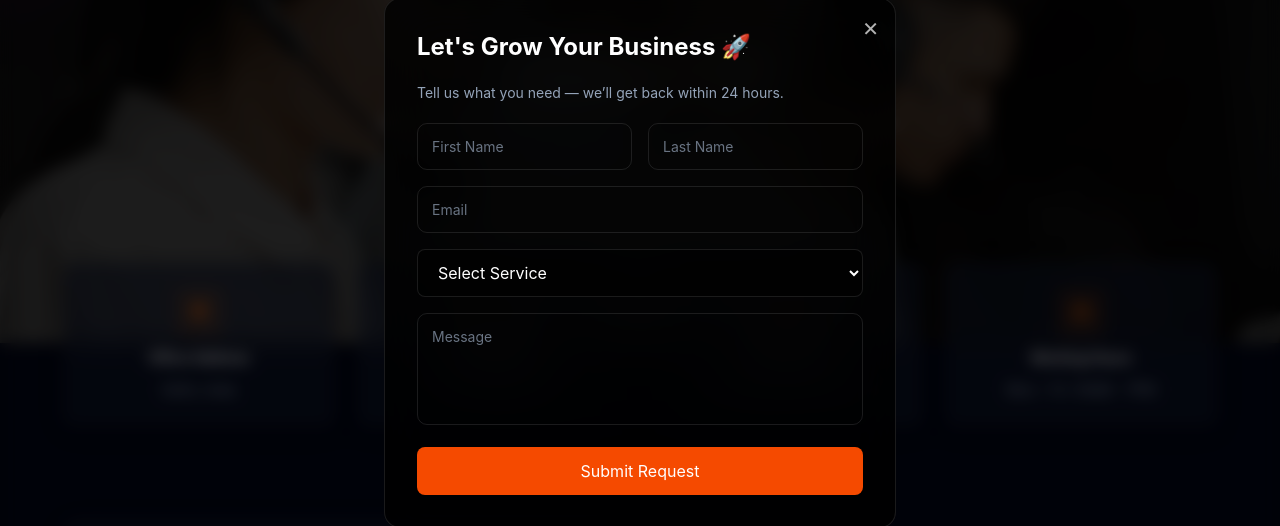
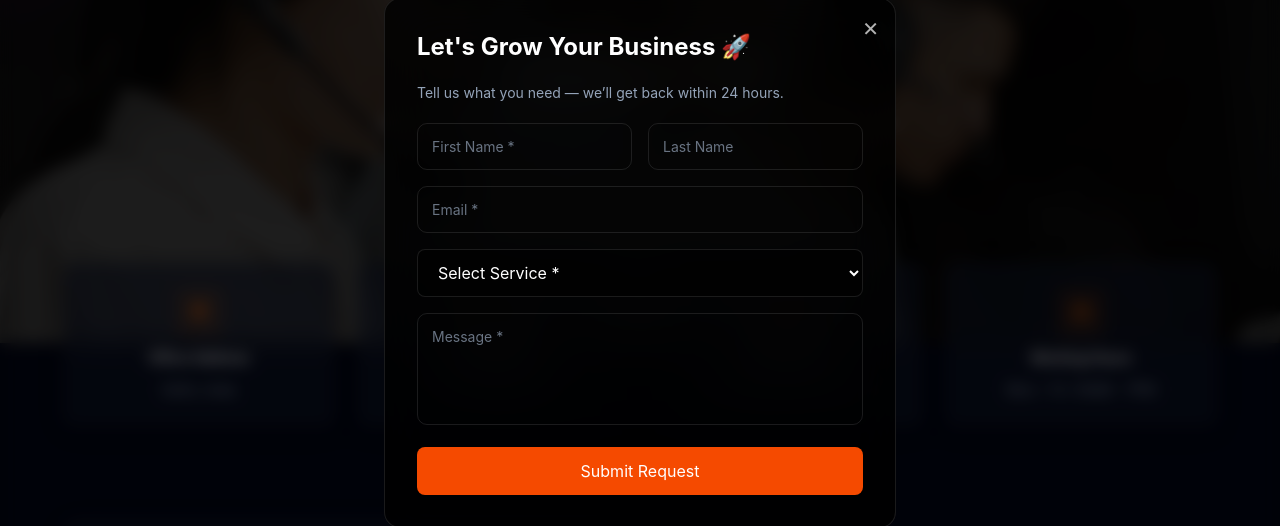
Before and after one commit to Buddy007k/Cybernestx, a Next.js app: page /contact in a window 1280 px wide. Shown: the part 137-663 px from the top of the page. Built offline with nearby package versions, Linux system fonts and the light colour scheme.

Commit message:
contact us

```diff
--- a/app/api/contact/route.js
+++ b/app/api/contact/route.js
@@ -1,4 +1,4 @@
-import { NextResponse } from "next/server";
+import nodemailer from "nodemailer";
 
 export async function POST(req) {
   try {
@@ -6,26 +6,36 @@ export async function POST(req) {
 
     const { firstName, lastName, email, phone, service, message } = body;
 
-    // 🔥 BASIC VALIDATION
-    if (!firstName || !email || !service) {
-      return NextResponse.json(
-        { error: "Missing required fields" },
-        { status: 400 }
-      );
-    }
+    // 🔥 transporter (use your Gmail or SMTP)
+    const transporter = nodemailer.createTransport({
+      service: "gmail",
+      auth: {
+        user: process.env.EMAIL_USER,
+        pass: process.env.EMAIL_PASS, // App password (NOT your real password)
+      },
+    });
 
-    // 🔥 FOR NOW: just log (later DB/email)
-    console.log("📩 New Lead:", body);
+    // 🔥 email content
+    const mailOptions = {
+      from: `"CyberNestX Lead" <${process.env.EMAIL_USER}>`,
+      to: process.env.EMAIL_TO, // your receiving email
+      subject: `🚀 New Service Inquiry - ${service}`,
+      html: `
+        <h2>New Contact Form Submission</h2>
+        <p><strong>Name:</strong> ${firstName} ${lastName}</p>
+        <p><strong>Email:</strong> ${email}</p>
+        <p><strong>Phone:</strong> ${phone}</p>
+        <p><strong>Service:</strong> ${service}</p>
+        <p><strong>Message:</strong></p>
+        <p>${message}</p>
+      `,
+    };
 
-    return NextResponse.json(
-      { success: true, message: "Form submitted successfully" },
-      { status: 200 }
-    );
+    await transporter.sendMail(mailOptions);
 
-  } catch (err) {
-    return NextResponse.json(
-      { error: "Something went wrong" },
-      { status: 500 }
-    );
+    return Response.json({ success: true });
+  } catch (error) {
+    console.error(error);
+    return Response.json({ success: false, error: "Email failed" }, { status: 500 });
   }
 }
--- a/app/layout.js
+++ b/app/layout.js
@@ -3,6 +3,7 @@ import Providers from "@/components/providers";
 import Navbar from "@/components/navbar";
 import Footer from "@/components/footer";
 import LeadPopup from "@/components/ui/lead-popup";
+import { Toaster } from "react-hot-toast";
 
 export const metadata = {
   title: "CyberNestX",
@@ -18,6 +19,19 @@ export default function RootLayout({ children }) {
 
           {/* 🔥 GLOBAL NAVBAR */}
           <Navbar />
+
+          {/* 🔥 TOASTER (REQUIRED) */}
+          <Toaster
+            position="top-right"
+            toastOptions={{
+              duration: 4000,
+              style: {
+                background: "var(--background)",
+                color: "var(--foreground)",
+                border: "1px solid var(--border)",
+              },
+            }}
+          />
 
           {/* 🔥 POPUP (GLOBAL OVERLAY) */}
           <LeadPopup />
--- a/components/contact/contact-form.jsx
+++ b/components/contact/contact-form.jsx
@@ -2,6 +2,7 @@
 
 import { useTheme } from "next-themes";
 import { useEffect, useState } from "react";
+import toast from "react-hot-toast";
 
 export default function ContactForm() {
   const { theme } = useTheme();
@@ -31,13 +32,26 @@ export default function ContactForm() {
     "E-commerce Solutions",
   ];
 
-  // 🔥 HANDLE INPUT CHANGE
+  // 🔥 HANDLE INPUT
   const handleChange = (e) => {
     setForm({ ...form, [e.target.name]: e.target.value });
   };
 
-  // 🔥 SUBMIT FORM
+  // 🔥 VALIDATION
+  const validateForm = () => {
+    if (!form.firstName || !form.email || !form.service || !form.message) {
+      toast.error("Please fill all required fields");
+      return false;
+    }
+    return true;
+  };
+
+  // 🔥 SUBMIT
   const handleSubmit = async () => {
+    if (!validateForm()) return;
+
+    const toastId = toast.loading("Sending message...");
+
     try {
       setLoading(true);
 
@@ -52,7 +66,7 @@ export default function ContactForm() {
       const data = await res.json();
 
       if (data.success) {
-        alert("Message sent successfully 🚀");
+        toast.success("Message sent successfully 🚀", { id: toastId });
 
         setForm({
           firstName: "",
@@ -63,10 +77,12 @@ export default function ContactForm() {
           message: "",
         });
       } else {
-        alert(data.error || "Something went wrong");
+        toast.error(data.error || "Something went wrong", {
+          id: toastId,
+        });
       }
     } catch (err) {
-      alert("Error submitting form");
+      toast.error("Server error. Try again.", { id: toastId });
     } finally {
       setLoading(false);
     }
@@ -90,7 +106,7 @@ export default function ContactForm() {
               value={form.firstName}
               onChange={handleChange}
               className="input"
-              placeholder="First Name"
+              placeholder="First Name *"
             />
             <input
               name="lastName"
@@ -108,7 +124,7 @@ export default function ContactForm() {
               value={form.email}
               onChange={handleChange}
               className="input"
-              placeholder="Email"
+              placeholder="Email *"
             />
             <input
               name="phone"
@@ -131,9 +147,7 @@ export default function ContactForm() {
                 : "bg-white text-gray-900 border-gray-200 focus:border-orange-500"
             }`}
           >
-            <option value="">
-              Select Service
-            </option>
+            <option value="">Select Service *</option>
             {services.map((service, i) => (
               <option key={i} value={service}>
                 {service}
@@ -147,7 +161,7 @@ export default function ContactForm() {
             value={form.message}
             onChange={handleChange}
             className="input w-full h-32"
-            placeholder="Message"
+            placeholder="Message *"
           />
 
           {/* BUTTON */}
--- a/components/ui/lead-popup.jsx
+++ b/components/ui/lead-popup.jsx
@@ -2,19 +2,31 @@
 
 import { useEffect, useState } from "react";
 import { useTheme } from "next-themes";
+import toast from "react-hot-toast";
 
 export default function LeadPopup() {
   const { theme } = useTheme();
   const [mounted, setMounted] = useState(false);
   const [open, setOpen] = useState(false);
 
+  const [form, setForm] = useState({
+    firstName: "",
+    lastName: "",
+    email: "",
+    service: "",
+    message: "",
+  });
+
+  const [loading, setLoading] = useState(false);
+
   useEffect(() => {
     setMounted(true);
 
-    const seen = localStorage.getItem("lead-popup-seen");
+    const seen = sessionStorage.getItem("lead-popup-seen");
+
     if (!seen) {
-      setTimeout(() => setOpen(true), 1500); // delay for UX
-      localStorage.setItem("lead-popup-seen", "true");
+      setTimeout(() => setOpen(true), 1500);
+      sessionStorage.setItem("lead-popup-seen", "true");
     }
   }, []);
 
@@ -29,6 +41,64 @@ export default function LeadPopup() {
     "UI/UX Design",
     "E-commerce Solutions",
   ];
+
+  // 🔥 HANDLE INPUT
+  const handleChange = (e) => {
+    setForm({ ...form, [e.target.name]: e.target.value });
+  };
+
+  // 🔥 VALIDATION
+  const validateForm = () => {
+    if (!form.firstName || !form.email || !form.service || !form.message) {
+      toast.error("Please fill all required fields");
+      return false;
+    }
+    return true;
+  };
+
+  // 🔥 SUBMIT
+  const handleSubmit = async () => {
+    if (!validateForm()) return;
+
+    const toastId = toast.loading("Sending request...");
+
+    try {
+      setLoading(true);
+
+      const res = await fetch("/api/contact", {
+        method: "POST",
+        headers: {
+          "Content-Type": "application/json",
+        },
+        body: JSON.stringify(form),
+      });
+
+      const data = await res.json();
+
+      if (data.success) {
+        toast.success("Request sent successfully 🚀", { id: toastId });
+
+        setForm({
+          firstName: "",
+          lastName: "",
+          email: "",
+          service: "",
+          message: "",
+        });
+
+        // 🔥 Close popup after slight delay (feels smoother)
+        setTimeout(() => setOpen(false), 800);
+      } else {
+        toast.error(data.error || "Something went wrong", {
+          id: toastId,
+        });
+      }
+    } catch (err) {
+      toast.error("Server error. Try again.", { id: toastId });
+    } finally {
+      setLoading(false);
+    }
+  };
 
   return (
     <>
@@ -71,41 +141,64 @@ export default function LeadPopup() {
           <div className="space-y-4">
 
             <div className="grid grid-cols-2 gap-4">
-              <input className="input" placeholder="First Name" />
-              <input className="input" placeholder="Last Name" />
+              <input
+                name="firstName"
+                value={form.firstName}
+                onChange={handleChange}
+                className="input"
+                placeholder="First Name *"
+              />
+              <input
+                name="lastName"
+                value={form.lastName}
+                onChange={handleChange}
+                className="input"
+                placeholder="Last Name"
+              />
             </div>
 
-            <input className="input w-full" placeholder="Email" />
+            <input
+              name="email"
+              value={form.email}
+              onChange={handleChange}
+              className="input w-full"
+              placeholder="Email *"
+            />
 
-            {/* SERVICE DROPDOWN */}
+            {/* SERVICE */}
             <select
+              name="service"
+              value={form.service}
+              onChange={handleChange}
               className={`w-full px-4 py-3 rounded-lg border outline-none transition
               ${
                 isDark
-                  ? "bg-black/60 text-white border-white/10"
-                  : "bg-white text-gray-900 border-gray-200"
+                  ? "bg-black/60 text-white border-white/10 focus:border-orange-500"
+                  : "bg-white text-gray-900 border-gray-200 focus:border-orange-500"
               }`}
             >
-              <option className={isDark ? "bg-black text-white" : ""}>
-                Select Service
-              </option>
+              <option value="">Select Service *</option>
               {services.map((s, i) => (
-                <option
-                  key={i}
-                  className={isDark ? "bg-black text-white" : ""}
-                >
+                <option key={i} value={s}>
                   {s}
                 </option>
               ))}
             </select>
 
             <textarea
+              name="message"
+              value={form.message}
+              onChange={handleChange}
               className="input w-full h-28"
-              placeholder="Message"
+              placeholder="Message *"
             />
 
-            <button className="w-full py-3 bg-orange-600 text-white rounded-lg hover:bg-orange-700 transition">
-              Submit Request
+            <button
+              onClick={handleSubmit}
+              disabled={loading}
+              className="w-full py-3 bg-orange-600 text-white rounded-lg hover:bg-orange-700 transition disabled:opacity-60"
+            >
+              {loading ? "Sending..." : "Submit Request"}
             </button>
 
           </div>
--- a/package.json
+++ b/package.json
@@ -19,10 +19,11 @@
     "mongoose": "^9.5.0",
     "next": "16.2.4",
     "next-themes": "^0.4.6",
-    "nodemailer": "^8.0.5",
+    "nodemailer": "^8.0.7",
     "postcss": "^8.5.10",
     "react": "19.2.4",
     "react-dom": "19.2.4",
+    "react-hot-toast": "^2.6.0",
     "react-icons": "^5.6.0",
     "tailwind-merge": "^3.5.0"
   },
```
Also changed, not shown: 1 other file (tests, documents, lock files or other folders).
